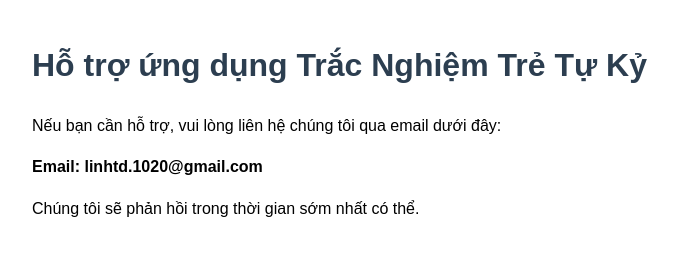
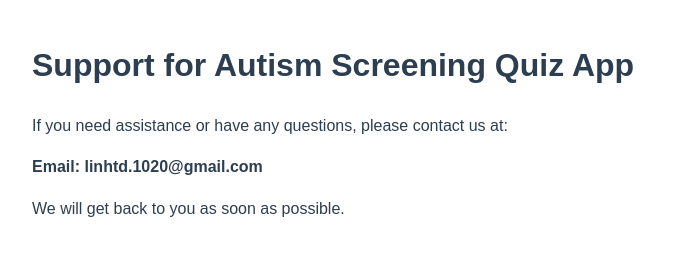
Before and after one commit to trandanhlinh/tracnghiemtretuky-support, a plain HTML site: page index.html in a window 1280 px wide. Shown: the whole page, without its empty margins (208-886 px from the left). Drawn offline with Linux system fonts and the light colour scheme.

Commit message:
Update index.html

```diff
--- a/index.html
+++ b/index.html
@@ -1,9 +1,9 @@
 <!DOCTYPE html>
-<html lang="vi">
+<html lang="en">
 <head>
   <meta charset="UTF-8" />
   <meta name="viewport" content="width=device-width, initial-scale=1.0"/>
-  <title>Hỗ trợ ứng dụng</title>
+  <title>App Support</title>
   <style>
     body {
       font-family: Arial, sans-serif;
@@ -11,6 +11,7 @@
       margin: 40px auto;
       padding: 0 20px;
       line-height: 1.6;
+      color: #2c3e50;
     }
     h1 {
       color: #2c3e50;
@@ -18,9 +19,9 @@
   </style>
 </head>
 <body>
-  <h1>Hỗ trợ ứng dụng Trắc Nghiệm Trẻ Tự Kỷ</h1>
-  <p>Nếu bạn cần hỗ trợ, vui lòng liên hệ chúng tôi qua email dưới đây:</p>
+  <h1>Support for Autism Screening Quiz App</h1>
+  <p>If you need assistance or have any questions, please contact us at:</p>
   <p><strong>Email: linhtd.1020@gmail.com</strong></p>
-  <p>Chúng tôi sẽ phản hồi trong thời gian sớm nhất có thể.</p>
+  <p>We will get back to you as soon as possible.</p>
 </body>
 </html>
```
